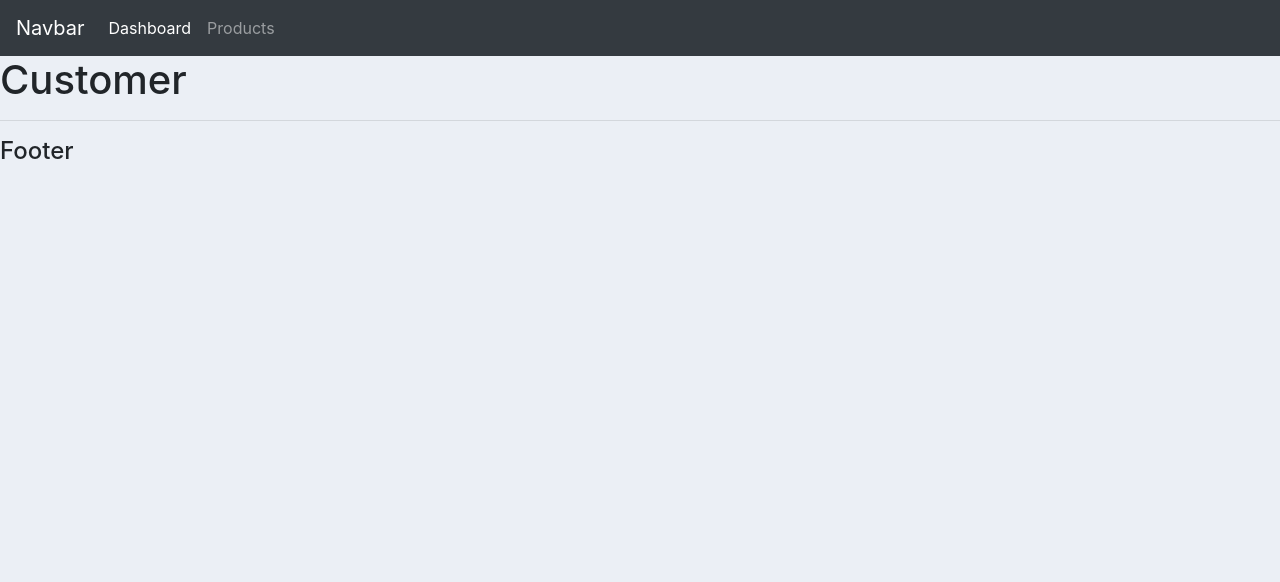
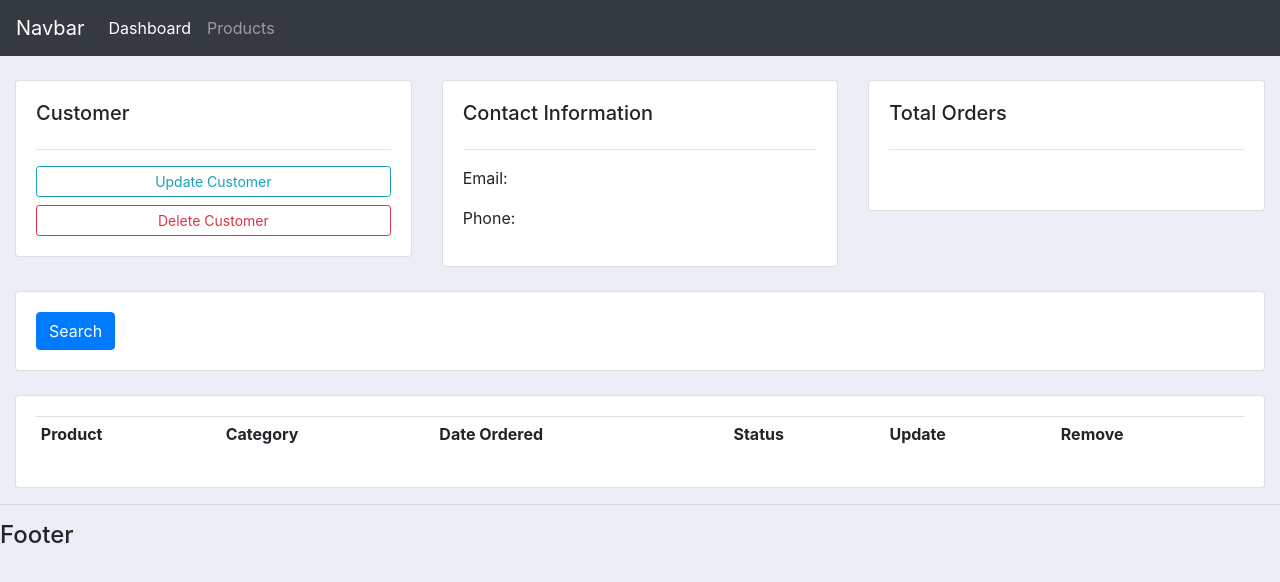
Before and after one commit to piyushpandey16444/djangoCRM, a Django app: page /customer/ in a window 1280 px wide. Shown: the top 582 px of the page. Run offline with Django 3.2, Linux system fonts and the light colour scheme; lists and menus that the app fills with data are empty; some libraries are stand-ins or nearby versions.

Commit message:
customer template updated

```diff
--- a/accounts/templates/accounts/customer.html
+++ b/accounts/templates/accounts/customer.html
@@ -6,5 +6,69 @@ Customer
 
 
 {% block content %}
-<h1>Customer</h1>
+
+<br>
+
+<div class="container-fluid">
+    <div class="row">
+
+        <div class="col-md">
+            <div class="card card-body">
+                <h5>Customer</h5><hr>
+                <a href="" class="btn btn-outline-info btn-sm btn-block">Update Customer</a>
+                <a href="" class="btn btn-outline-danger btn-sm btn-block">Delete Customer</a>
+            </div>
+        </div>
+
+        <div class="col-md">
+            <div class="card card-body">
+                <h5>Contact Information</h5>
+                <hr>
+                <p>Email:</p>
+                <p>Phone:</p>
+            </div>
+        </div>
+
+        <div class="col-md">
+            <div class="card card-body">
+                <h5>Total Orders</h5><hr>
+                <h1 class="text-center p-2"></h1>
+            </div>
+        </div>
+
+    </div>
+
+    <br>
+
+    <div class="row">
+        <div class="col">
+            <div class="card card-body">
+            <form action="" method="GET">
+            <button type="submit" class="btn btn-primary">Search</button>
+            </form>
+            </div>
+        </div>
+    </div>
+
+    <br>
+
+    <div class="row">
+        <div class="col-md">
+            <div class="card card-body">
+                <table class="table table-sm">
+                <tr>
+                    <th>Product</th>
+                    <th>Category</th>
+                    <th>Date Ordered</th>
+                    <th>Status</th>
+                    <th>Update</th>
+                    <th>Remove</th>
+                </tr>
+                </table>
+            </div>
+        </div>
+    </div>
+
+</div>
+
 {% endblock content %}
--- a/accounts/templates/accounts/navbar.html
+++ b/accounts/templates/accounts/navbar.html
@@ -1,5 +1,5 @@
 <nav class="navbar navbar-expand-lg navbar-dark bg-dark">
-  <a class="navbar-brand" href="#">Navbar</a>
+  <a class="navbar-brand" href="{% url 'home' %}">Navbar</a>
   <button class="navbar-toggler" type="button" data-toggle="collapse" data-target="#navbarNav" aria-controls="navbarNav" aria-expanded="false" aria-label="Toggle navigation">
     <span class="navbar-toggler-icon"></span>
   </button>
```
